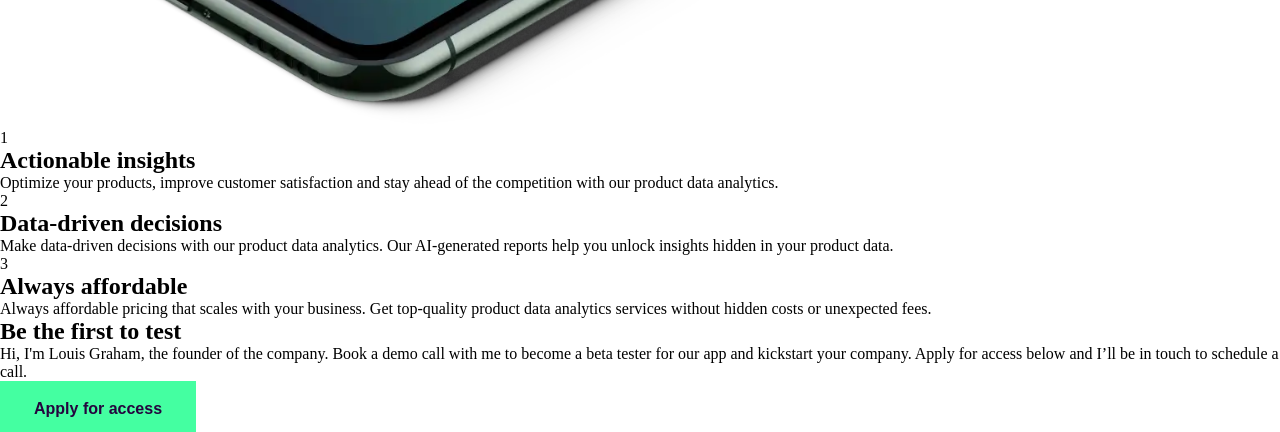
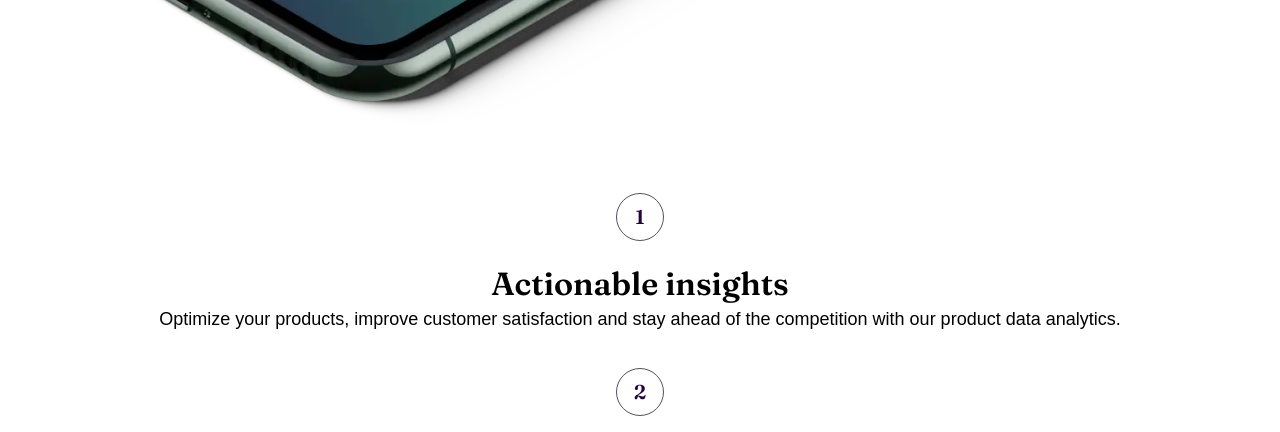
Before and after one commit to jkaps9/workit-landing-page, a website built with Vite: page index.html in a window 1280 px wide. Shown: the part 730-1162 px from the top of the page. Built offline with nearby package versions, Linux system fonts and the light colour scheme; files whose address does not match are found by name.

Commit message:
style features

```diff
--- a/index.html
+++ b/index.html
@@ -33,8 +33,8 @@
             <li>
               <span class="number">1</span>
               <div class="content">
-                <h2>Actionable insights</h2>
-                <p>
+                <h2 class="text-preset-3">Actionable insights</h2>
+                <p class="text-preset-4">
                   Optimize your products, improve customer satisfaction and stay
                   ahead of the competition with our product data analytics.
                 </p>
@@ -43,8 +43,8 @@
             <li>
               <span class="number">2</span>
               <div class="content">
-                <h2>Data-driven decisions</h2>
-                <p>
+                <h2 class="text-preset-3">Data-driven decisions</h2>
+                <p class="text-preset-4">
                   Make data-driven decisions with our product data analytics.
                   Our AI-generated reports help you unlock insights hidden in
                   your product data.
@@ -54,8 +54,8 @@
             <li>
               <span class="number">3</span>
               <div class="content">
-                <h2>Always affordable</h2>
-                <p>
+                <h2 class="text-preset-3">Always affordable</h2>
+                <p class="text-preset-4">
                   Always affordable pricing that scales with your business. Get
                   top-quality product data analytics services without hidden
                   costs or unexpected fees.
--- a/src/style.css
+++ b/src/style.css
@@ -244,3 +244,47 @@ body {
     width: 100%;
   }
 }
+
+/* ********** */
+/*  FEATURES  */
+/* ********** */
+
+#features {
+  padding: 4rem var(--page-padding);
+  .container {
+    width: 100%;
+  }
+
+  .container > ul {
+    display: flex;
+    flex-direction: column;
+    gap: 2rem;
+    list-style: none;
+  }
+
+  li {
+    display: flex;
+    flex-direction: column;
+    justify-content: center;
+    align-items: center;
+    text-align: center;
+    gap: 1.5rem;
+  }
+
+  .number {
+    display: flex;
+    justify-content: center;
+    align-items: center;
+    width: 3rem;
+    height: 3rem;
+    border: 1px solid var(--slate-500);
+    border-radius: 99px;
+
+    font-family: var(--header-font);
+    font-size: 20px;
+    font-weight: 600;
+    line-height: 0.4em;
+    letter-spacing: 0;
+    color: var(--slate-900);
+  }
+}
```
